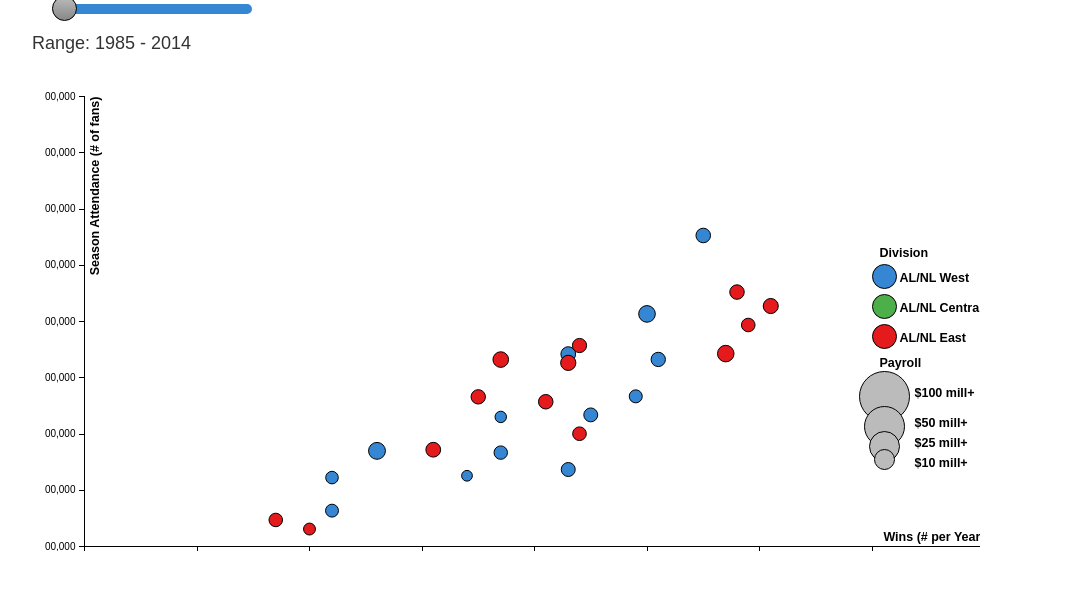
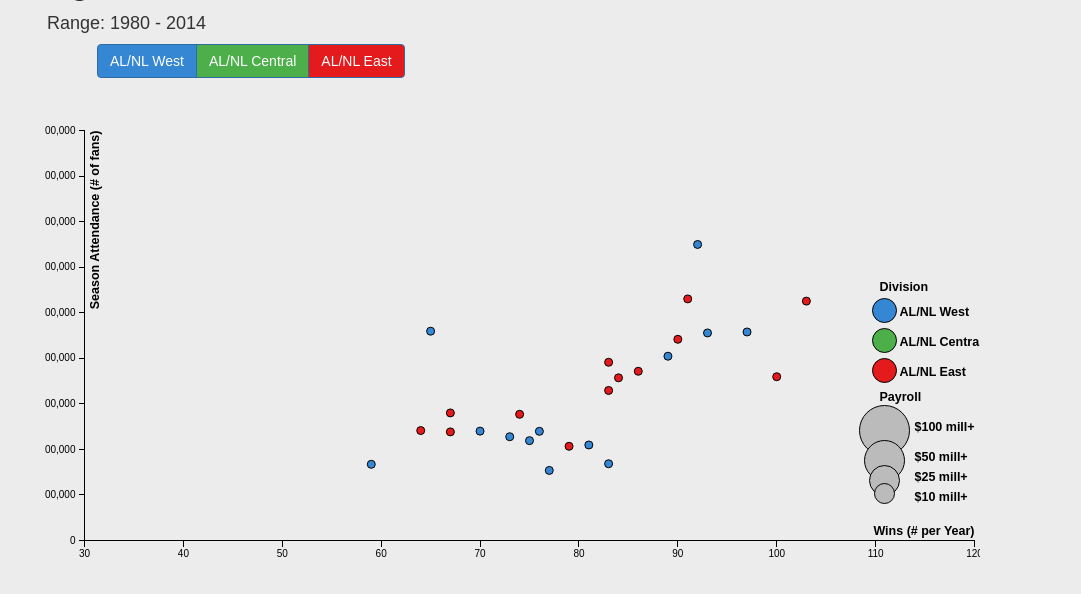
Before and after one commit to csb206/D3-exploration-tool, a plain HTML site: page index.html in a window 1280 px wide. Shown: the part 206-800 px from the top of the page, without its empty margins (38-1119 px from the left). Drawn offline with nearby package versions, Linux system fonts and the light colour scheme.

Commit message:
added comments

```diff
--- a/css/main.css
+++ b/css/main.css
@@ -3,7 +3,22 @@
 
 body {
   font: 10px sans-serif;
+  background-color: rgba(51, 51, 51, 0.09);
+
 }
+
+label#west.btn.btn-primary {
+    background-color: #3587D4;
+}
+
+label#central.btn.btn-primary {
+    background-color: #4DAF4A;
+}
+
+label#east.btn.btn-primary {
+    background-color: #E41A1C;
+}
+
 
 .axis path,
 .axis line {
@@ -36,7 +51,6 @@ h1 {
 
 h2 {
 	text-align: center;
-	padding-bottom: 1em;
 }
 
 div.btn-group {
--- a/index.html
+++ b/index.html
@@ -9,32 +9,42 @@
     <link rel="stylesheet" href="css/main.css"/>
     <script type="text/javascript" src="http://mbostock.github.com/d3/d3.js"></script>
     <script type="text/javascript" src="http://code.jquery.com/jquery-1.6.2.min.js"></script>
-
 </head>
-
 <body class="">
     <div id="main-wrapper" class="">
+        <header class="row">
+             <h1>MLB Organization History</h1>
+             <h2>By: Cory Brown</h2>
+        </header>
+        <div id="main-content" class="container">
+            <div class="social-links col-md-12"></div>
+                <div class="col-md-12">
+                    <h3>Year: <span id="slidertext">1980</span></h3>
+                    <input id="slider" type="range" min="1980" max="2014" value="1980" step="1" />
+                    <h4>Range: <span id="range">1980 - 2014</span></h4>
+                <div class="btn-group" data-toggle="buttons">
+                  <label id="west" class="btn btn-primary">
+                    <input value="West" class="div" type="radio" name="options" id="option1" autocomplete="off">AL/NL West
+                  </label>
+                  <label id="central" class="btn btn-primary">
+                    <input value="Central" type="radio" class="div" name="options" id="option2" autocomplete="off" checked>AL/NL Central
+                  </label>
+                  <label id="east" class="btn btn-primary">
+                    <input value="East" type="radio" class="div" name="options" id="option2" autocomplete="off" checked>AL/NL East
+                  </label>
+                </div>
+            </div>
 
-        <div id="main-content" class="container">
-            <header class="row">
-                <div class="social-links col-md-12"></div>
-                <div class="col-md-12">
-                    <h1>MLB Teams Relationship Between Wins and Attendance</h1>
-                    <h2>By: Cory Brown</h2>
-                    <h3>Year: <span id="slidertext">1985</span></h3>
-                    <input id="slider" type="range" min="1985" max="2014" value="1985" step="1" />
-                    <h4>Range: <span id="range">1985 - 2014</span></h4>
-                </div>
-            </header>
             <section class="row">
             <div class="col-md-12 chart"></div>
             </section>
         </div>
+
+
     </div>
     <script src="https://ajax.googleapis.com/ajax/libs/jquery/1.10.2/jquery.min.js"></script>
     <script src="http://d3js.org/d3.v3.min.js" charset="utf-8"></script>
     <script src="https://maxcdn.bootstrapcdn.com/bootstrap/3.2.0/js/bootstrap.min.js"></script>
     <script src="js/main.js"></script>
-
 </body>
 </html>
--- a/js/main.js
+++ b/js/main.js
@@ -1,78 +1,102 @@
-$(document).ready(function() {
-    console.log("Hello world.")
+$(function() {
+  // Read in prepped_data file
+  d3.csv("js/mlborgstats.csv", function(error, data) {
+
+    // current year to start time control on.
+    // 2d array that encapuslates team stats for each year
+    var currentYr = 1980;
+    var dataArr = {};
+    var xScale, yScale;
+
+    // filters down the data for stats occurring at or after 1980
+    data = data.filter(function(d) {
+      return + d.Year >= 1980;
+    })
+
+    // Account for wins, attendance, payroll and division of each team for each year
+    data.forEach(function(d) {
+      d.wins =+ d.W;
+      d.attendance =+ d.Attendance;
+      d.payroll =+ d.Payroll;
+      d.lg =+ '' + d.Lg;
+
+      // check to see if given year has array, create an array for that year
+      if (!dataArr[d.Year]) {
+        dataArr[d.Year] = [];
+      }
+      // push in the stats for each team of a given year
+      dataArr[d.Year].push(d);
     });
-var margin = {top: 20, right: 20, bottom: 30, left: 40},
-    width = 960 - margin.left - margin.right,
-    height = 500 - margin.top - margin.bottom;
 
-var x = d3.scale.linear().range([0, width]);
+   // Margin: how much space to put in the SVG for axes/title
+    var margin = {
+      top: 40,
+      right: 30,
+      bottom: 50,
+      left: 40
+    };
 
-var y = d3.scale.linear().range([height, 0]);
+    // Height/width of the drawing area for data symbols
+    var width = 960 - margin.left - margin.right;
+    var height = 500 - margin.top - margin.bottom;
 
-var color = d3.scale.ordinal()
-    .domain([1, 2, 3])
-    .range(["rgb(53,135,212)", "rgb(77, 175, 74)", "rgb(228, 26, 28)"]);
+    // Defined a linear x and y Scale for the chart
+    var xScale = d3.scale.linear().range([0, width]).domain(d3.extent(data, function(d) { return d.wins; })).nice();
+    var yScale = d3.scale.linear().range([height, 0]).domain(d3.extent(data, function(d) { return d.attendance; })).nice();
 
-var xAxis = d3.svg.axis()
-    .scale(x)
-    .orient("bottom");
-
-var yAxis = d3.svg.axis()
-    .scale(y)
-    .orient("left");
-
+    // Select SVG to work with, setting width and height (the chart <div> is defined in the index.html file)
     var svg = d3.select(".chart").append("svg")
         .attr("width", width + margin.left + margin.right)
         .attr("height", height + margin.top + margin.bottom)
       .append("g")
         .attr("transform", "translate(" + margin.left + "," + margin.top + ")");
 
-var theData = {};
-var currYear = 1985;
+    // Set the color to green, blue, or red for color legend.
+    var color = d3.scale.ordinal()
+        .domain([1, 2, 3])
+        .range(["rgb(53,135,212)", "rgb(77, 175, 74)", "rgb(228, 26, 28)"]);
 
-d3.csv("js/baseballstats.csv", function(error, data) {
-  console.log(data);
+    // Define x axis using d3.svg.axis(), assigning the scale as the xScale
+    var xAxis = d3.svg.axis()
+        .scale(xScale)
+        .orient("bottom");
 
-  data = data.filter(function(d){
-  	return + d.Year >= 1985;
+    // Define y axis using d3.svg.axis(), assigning the scale as the xScale
+    var yAxis = d3.svg.axis()
+        .scale(yScale)
+        .orient("left");
+
+    // draw chart
+    drawChart();
+
+    // Assign a change event to input elements
+    // then filter and update the data organized by division
+    var data = dataArr[currentYr];
+    var orgs = svg.selectAll(".dot").data(data, function(d) {
+          $("input").on("change", function() {
+            var division = $(this).val();
+            console.log(division);
+            console.log(d.Lg);
+            console.log(division != d.Lg);
+            if (d.Lg.includes(division)) {
+              orgs.exit().remove();
+            }
+          });
     })
 
-  data.forEach(function(d) {
-    d.wins =+ d.W;
-    d.attendance =+ d.Attendance;
-    d.payroll =+ d.Payroll;
-
-    if (!theData[d.Year]) {
-    	theData[d.Year] = [];
-    }
-    theData[d.Year].push(d);
+    // Assign a change event to slider element
+    // filters the data year by year on chart and updates chart
+    $("#slider").on("change", function() {
+      var val = $("#slider").val();
+      currentYr = val;
+      d3.select('#slidertext').text(currentYr);
+      updateChart();
     });
 
-  x.domain(d3.extent(data, function(d) { return d.wins; })).nice();
-  y.domain(d3.extent(data, function(d) { return d.attendance; })).nice();
-
-setNav();
-drawChart();
-
-});
-
-function setNav(){
-  $("#slider").on("change", function() {
-      var val = $("#slider").val();
-      console.log(val);
-      currYear = val;
-      d3.select('#slidertext').text(currYear);
-      updateChart();
-  });
-	$(".btn").on("click", function(){
-		var val = $(this).attr("val");
-		currYear = val;
-		updateChart();
-	});
-}
-
-function drawChart(){
-
+    // draws the chart by placing the x axis, y axis, division and payroll legend on svg
+    function drawChart() {
+      // Append a xaxis label to your SVG, specifying the 'transform' attribute to position it
+      // updates label for the x axis
   	  svg.append("g")
         .attr("class", "x axis")
         .attr("transform", "translate(0," + height + ")")
@@ -83,7 +107,8 @@ function drawChart(){
         .attr("y", -6)
         .style("text-anchor", "end")
         .text("Wins (# per Year)");
-
+      // Append a yaxis label to your SVG, specifying the 'transform' attribute to position it
+      // updates label for the y axis
       svg.append("g")
         .attr("class", "y axis")
         .call(yAxis)
@@ -95,28 +120,23 @@ function drawChart(){
         .style("text-anchor", "end")
         .text("Season Attendance (# of fans)")
 
-    //legend y position
-  var LYP = 160,
-    LXP = 800;
+      // legends y position
+      var LYP = 160;
+      // legends x position
+      var LXP = 800;
 
       svg.append("text").attr("class", "label").attr("x", LXP - 5).attr("y", LYP).text("Division").style("font-weight", "bold");
 
-  //color legend
+      //color legend: organizes team by division (AL/NL West, Central or East)
       svg.append("circle").attr("cx", LXP).attr("cy", LYP + 20).attr("r", 12).style("fill", "rgb(53, 135, 212)").attr("stroke", "#000");
-  svg.append("text").attr("class", "label").attr("x", LXP + 15).attr("y", LYP + 25).style("text-anchor", "start").text(function(d) {
-    return "AL/NL West";
-  });
+      svg.append("text").attr("class", "label").attr("x", LXP + 15).attr("y", LYP + 25).style("text-anchor", "start").text("AL/NL West");
       svg.append("circle").attr("cx", LXP).attr("cy", LYP + 50).attr("r", 12).style("fill", "rgb(77, 175, 74)").attr("stroke", "#000");
-  svg.append("text").attr("class", "label").attr("x", LXP + 15).attr("y", LYP + 55).style("text-anchor", "start").text(function(d) {
-    return "AL/NL Central";
-  });
+      svg.append("text").attr("class", "label").attr("x", LXP + 15).attr("y", LYP + 55).style("text-anchor", "start").text("AL/NL Central");
       svg.append("circle").attr("cx", LXP).attr("cy", LYP + 80).attr("r", 12).style("fill", "rgb(228, 26, 28)").attr("stroke", "#000");
-  svg.append("text").attr("class", "label").attr("x", LXP + 15).attr("y", LYP + 85).style("text-anchor", "start").text(function(d) {
-    return "AL/NL East";
-  });
+      svg.append("text").attr("class", "label").attr("x", LXP + 15).attr("y", LYP + 85).style("text-anchor", "start").text("AL/NL East");
       svg.append("text").attr("class", "label").attr("x", LXP - 5).attr("y", LYP + 110).text("Payroll").style("font-weight", "bold");
 
-  //size legend
+      //size legend : organizes team by payroll amount. (100 mill+, 50 mill+, 25 mill+, 10 mill+)
       svg.append("circle").attr("cx", LXP).attr("cy", LYP + 30 + 110).attr("r", 25).style("fill", "#bbb").attr("stroke", "#000");
       svg.append("text").attr("class", "label").attr("x", LXP + 30).attr("y", LYP + 140).style("text-anchor", "start").text("$100 mill+");
       svg.append("circle").attr("cx", LXP).attr("cy", LYP + 60 + 110).attr("r", 20).style("fill", "#bbb").attr("stroke", "#000");
@@ -129,17 +149,22 @@ function drawChart(){
       updateChart();
     }
 
+    // updates the chart
     function updateChart() {
-	var data = theData[currYear]
-	var teams = svg.selectAll(".dot")
-      .data(data, function(d) {
-      	return d.Tm;
-      })
-  teams.enter().append("circle")
+      // the data for the current year of the slider change
+    	var data = dataArr[currentYr];
+
+      // selects all dots of the circle and binds the data
+    	var orgs = svg.selectAll(".dot").data(data);
+
+      // get all the dots (circles) entering the chart and assign their initial positions
+      // automatically changes the radius based on the payroll for the team that year
+      // each team is colored depending on their division in the MLB
+      orgs.enter().append("circle")
       	.attr("class", "dot")
-    	.attr("r", function(d) { return (4 + (d.payroll * .0000003)); })
-    	.attr("cx", function(d) { return x(d.wins); })
-    	.attr("cy", function(d) { return y(d.attendance); })
+      	.attr("r", function(d) { return (4 + (d.payroll * .0000004)); })
+      	.attr("cx", function(d) { return xScale(d.wins); })
+      	.attr("cy", function(d) { return yScale(d.attendance); })
         .attr('title', function(d) { return d.Tm; })
       	.style("fill", function(d) {
             if (d.Lg == "NL East" || d.Lg == "AL East") {
@@ -151,19 +176,15 @@ function updateChart() {
             }
           });
 
-    $("circle").tooltip({
-      'container': 'body',
-      'placement': 'bottom'
-    });
+      // remove elements that are no longer in the data
+      orgs.exit().remove();
 
-    teams.exit()
-    	.remove();
-
-    teams.transition()
+      // Transition properties of the update selection for each MLB organization
+      orgs.transition()
       	.duration(1500)
           .attr("r", function(d) { return (4 + (d.payroll * .0000003)); })
-        .attr("cx", function(d) { return x(d.wins); })
-    		.attr("cy", function(d) { return y(d.attendance); })
+          .attr("cx", function(d) { return xScale(d.wins); })
+      		.attr("cy", function(d) { return yScale(d.attendance); })
           .attr('title', function(d) { return d.Tm; })
           .style("fill", function(d) {
             if (d.Lg == "NL East" || d.Lg == "AL East") {
@@ -175,3 +196,11 @@ function updateChart() {
             }
           });
       }
+
+      // select all circles and apply a tooltip
+      $("circle").tooltip({
+        'container': 'body',
+        'placement': 'bottom'
+      });
+   });
+});
```
Also changed, not shown: js/mlborgstats.csv (renamed from js/baseballstats.csv), 1 other file. Lines whose indentation alone changed are shown as unchanged.
